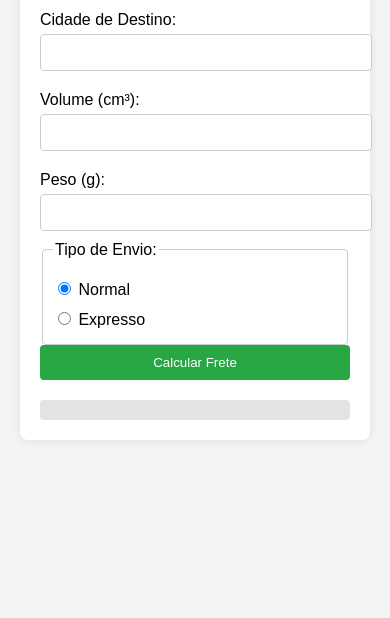
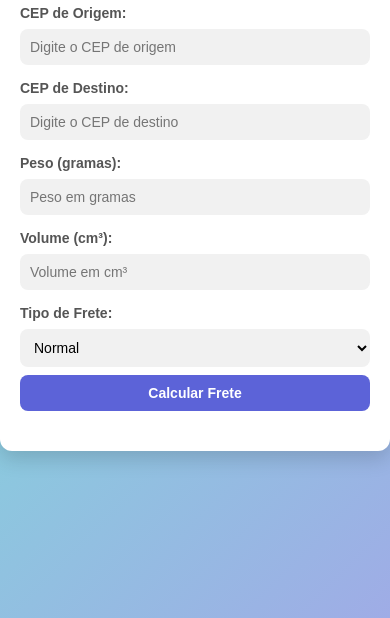
Before and after one commit to Alissonls/calculadoradefrete, a plain HTML site: page index.html in a window 390 px wide. Shown: the part 226-844 px from the top of the page. Drawn offline with Linux system fonts and the light colour scheme.

Commit message:
Atualização do projeto com novas funcionalidades e estilo moderno

```diff
--- a/index.html
+++ b/index.html
@@ -1,40 +1,35 @@
 <!DOCTYPE html>
-<html lang="pt-BR">
+<html lang="pt-br">
 <head>
     <meta charset="UTF-8">
     <meta name="viewport" content="width=device-width, initial-scale=1.0">
-    <title>Calculadora de Fretes</title>
+    <title>Calculadora de Frete</title>
     <link rel="stylesheet" href="style.css">
 </head>
 <body>
     <div class="container">
-        <h1>Calculadora de Fretes</h1>
+        <h1>Calculadora de Frete</h1>
         <form id="freteForm">
-            <label for="cidadeOrigem">Cidade de Origem:</label>
-            <input type="text" id="cidadeOrigem" required>
+            <label for="cepOrigem">CEP de Origem:</label>
+            <input type="text" id="cepOrigem" placeholder="Digite o CEP de origem" required>
 
-            <label for="cidadeDestino">Cidade de Destino:</label>
-            <input type="text" id="cidadeDestino" required>
+            <label for="cepDestino">CEP de Destino:</label>
+            <input type="text" id="cepDestino" placeholder="Digite o CEP de destino" required>
+
+            <label for="peso">Peso (gramas):</label>
+            <input type="number" id="peso" placeholder="Peso em gramas" required>
 
             <label for="volume">Volume (cm³):</label>
-            <input type="number" id="volume" required>
+            <input type="number" id="volume" placeholder="Volume em cm³" required>
 
-            <label for="peso">Peso (g):</label>
-            <input type="number" id="peso" required>
+            <label for="tipoFrete">Tipo de Frete:</label>
+            <select id="tipoFrete" required>
+                <option value="normal">Normal</option>
+                <option value="expresso">Expresso</option>
+            </select>
 
-            <fieldset>
-                <legend>Tipo de Envio:</legend>
-                <label>
-                    <input type="radio" name="tipo" value="normal" checked> Normal
-                </label>
-                <label>
-                    <input type="radio" name="tipo" value="expresso"> Expresso
-                </label>
-            </fieldset>
-
-            <button type="button" id="calcular">Calcular Frete</button>
+            <button type="button" onclick="calcularFrete()">Calcular Frete</button>
         </form>
-
         <div id="resultado"></div>
     </div>
 
--- a/script.js
+++ b/script.js
@@ -1,80 +1,91 @@
-// Defina a chave da API do OpenCage
-const API_KEY = '38f3f75e146e478ebd6f71b24d021dff';
+// Chave da API OpenCage
+const OPEN_CAGE_API_KEY = '38f3f75e146e478ebd6f71b24d021dff';
 
-// Função para calcular o frete
-const calcularFrete = async () => {
-    // Obtenha os valores do formulário
-    const cidadeOrigem = document.getElementById('cidadeOrigem').value;
-    const cidadeDestino = document.getElementById('cidadeDestino').value;
-    const volume = parseFloat(document.getElementById('volume').value);
-    const peso = parseFloat(document.getElementById('peso').value);
-    const tipoEnvio = document.querySelector('input[name="tipo"]:checked').value;
+// Função para buscar a cidade a partir do CEP usando ViaCEP
+async function buscarCidadePorCEP(cep) {
+    try {
+        const response = await fetch(`https://viacep.com.br/ws/${cep}/json/`);
+        if (!response.ok) throw new Error("Erro ao buscar CEP");
 
-    // Validação de dados
-    if (!cidadeOrigem || !cidadeDestino || isNaN(volume) || isNaN(peso)) {
-        alert('Por favor, preencha todos os campos corretamente.');
+        const data = await response.json();
+        if (data.erro) throw new Error("CEP não encontrado");
+
+        return data.localidade; // Retorna a cidade
+    } catch (error) {
+        console.error(error);
+        return null;
+    }
+}
+
+// Função para obter coordenadas da cidade usando OpenCage
+async function obterCoordenadas(cidade) {
+    try {
+        const response = await fetch(`https://api.opencagedata.com/geocode/v1/json?q=${cidade}&key=${OPEN_CAGE_API_KEY}`);
+        const data = await response.json();
+
+        if (data.results.length === 0) throw new Error("Cidade não encontrada");
+
+        const { lat, lng } = data.results[0].geometry;
+        return { lat, lng };
+    } catch (error) {
+        console.error("Erro ao obter coordenadas:", error);
+        return null;
+    }
+}
+
+// Função para calcular a distância entre duas coordenadas
+function calcularDistancia(coord1, coord2) {
+    const R = 6371; // Raio da Terra em km
+    const dLat = (coord2.lat - coord1.lat) * Math.PI / 180;
+    const dLng = (coord2.lng - coord1.lng) * Math.PI / 180;
+
+    const a = Math.sin(dLat / 2) * Math.sin(dLat / 2) +
+              Math.cos(coord1.lat * Math.PI / 180) * Math.cos(coord2.lat * Math.PI / 180) *
+              Math.sin(dLng / 2) * Math.sin(dLng / 2);
+
+    const c = 2 * Math.atan2(Math.sqrt(a), Math.sqrt(1 - a));
+    return R * c; // Retorna a distância em km
+}
+
+// Função principal para calcular o frete
+async function calcularFrete() {
+    const cepOrigem = document.getElementById("cepOrigem").value;
+    const cepDestino = document.getElementById("cepDestino").value;
+    const peso = parseFloat(document.getElementById("peso").value);
+    const volume = parseFloat(document.getElementById("volume").value);
+    const tipoFrete = document.getElementById("tipoFrete").value;
+
+    if (!cepOrigem || !cepDestino || !peso || !volume) {
+        document.getElementById("resultado").innerText = "Preencha todos os campos.";
         return;
     }
 
-    // Chamada à API do OpenCage para obter as coordenadas das cidades
-    const urlOrigem = `https://api.opencagedata.com/geocode/v1/json?q=${encodeURIComponent(cidadeOrigem)}&key=${API_KEY}`;
-    const urlDestino = `https://api.opencagedata.com/geocode/v1/json?q=${encodeURIComponent(cidadeDestino)}&key=${API_KEY}`;
+    const cidadeOrigem = await buscarCidadePorCEP(cepOrigem);
+    const cidadeDestino = await buscarCidadePorCEP(cepDestino);
 
-    try {
-        // Fetch das cidades de origem e destino
-        const responseOrigem = await fetch(urlOrigem);
-        const responseDestino = await fetch(urlDestino);
+    if (!cidadeOrigem || !cidadeDestino) {
+        document.getElementById("resultado").innerText = "Erro ao buscar dados das cidades. Verifique os CEPs.";
+        return;
+    }
 
-        if (!responseOrigem.ok || !responseDestino.ok) {
-            throw new Error(`Erro na resposta da API.`);
-        }
+    const coordOrigem = await obterCoordenadas(cidadeOrigem);
+    const coordDestino = await obterCoordenadas(cidadeDestino);
 
-        const dataOrigem = await responseOrigem.json();
-        const dataDestino = await responseDestino.json();
+    if (!coordOrigem || !coordDestino) {
+        document.getElementById("resultado").innerText = "Erro ao obter coordenadas das cidades.";
+        return;
+    }
 
-        if (dataOrigem.results.length === 0 || dataDestino.results.length === 0) {
-            alert('Cidade de origem ou destino não encontrada. Tente novamente.');
-            return;
-        }
+    const distancia = calcularDistancia(coordOrigem, coordDestino);
 
-        // Aqui você pode processar as respostas da API para obter as coordenadas
-        const latOrigem = dataOrigem.results[0].geometry.lat;
-        const lngOrigem = dataOrigem.results[0].geometry.lng;
-        const latDestino = dataDestino.results[0].geometry.lat;
-        const lngDestino = dataDestino.results[0].geometry.lng;
+    // Calcula o frete com base na distância, peso, volume e tipo de frete
+    const taxaBase = tipoFrete === "expresso" ? 1.5 : 1.0;
+    const precoPorDistancia = distancia * 0.1;
+    const precoPorPeso = peso * 0.005;
+    const precoPorVolume = volume * 0.002;
 
-        // Calcular a distância (em km) usando a fórmula de Haversine
-        const distancia = calcularDistancia(latOrigem, lngOrigem, latDestino, lngDestino);
+    const precoFinal = (precoPorDistancia + precoPorPeso + precoPorVolume) * taxaBase;
 
-        // Calculando o preço do frete
-        let precoFrete = 0;
-        if (tipoEnvio === 'normal') {
-            precoFrete = (volume * 0.1) + (peso * 0.05) + (distancia * 0.02); // Exemplo de cálculo
-        } else {
-            precoFrete = (volume * 0.2) + (peso * 0.1) + (distancia * 0.04); // Exemplo de cálculo
-        }
-
-        // Exibir o preço do frete
-        const resultadoDiv = document.getElementById('resultado');
-        resultadoDiv.innerHTML = `O preço do frete é R$ ${precoFrete.toFixed(2)}. Distância: ${distancia.toFixed(2)} km`;
-    } catch (error) {
-        console.error('Erro ao buscar dados das cidades:', error);
-        alert('Erro ao buscar dados das cidades. Tente novamente.');
-    }
-};
-
-// Função para calcular a distância entre duas coordenadas usando a fórmula de Haversine
-const calcularDistancia = (lat1, lon1, lat2, lon2) => {
-    const R = 6371; // Raio da Terra em km
-    const dLat = (lat2 - lat1) * (Math.PI / 180);
-    const dLon = (lon2 - lon1) * (Math.PI / 180);
-    const a = Math.sin(dLat / 2) * Math.sin(dLat / 2) +
-              Math.cos(lat1 * (Math.PI / 180)) * Math.cos(lat2 * (Math.PI / 180)) *
-              Math.sin(dLon / 2) * Math.sin(dLon / 2);
-    const c = 2 * Math.atan2(Math.sqrt(a), Math.sqrt(1 - a));
-    const distancia = R * c; // Distância em km
-    return distancia;
-};
-
-// Adicionar evento de clique ao botão calcular
-document.getElementById('calcular').addEventListener('click', calcularFrete);
+    document.getElementById("resultado").innerText =
+        `De ${cidadeOrigem} para ${cidadeDestino}: R$${precoFinal.toFixed(2)}`;
+}
--- a/style.css
+++ b/style.css
@@ -1,64 +1,102 @@
+* {
+    box-sizing: border-box;
+    margin: 0;
+    padding: 0;
+    font-family: Arial, sans-serif;
+}
+
 body {
-    font-family: Arial, sans-serif;
-    background-color: #f4f4f4;
-    margin: 0;
-    padding: 20px;
+    background: linear-gradient(135deg, #74ebd5, #9face6);
+    display: flex;
+    justify-content: center;
+    align-items: center;
+    min-height: 100vh;
+    color: #333;
 }
 
 .container {
-    max-width: 600px;
-    margin: auto;
-    background: white;
-    padding: 20px;
-    border-radius: 8px;
-    box-shadow: 0 0 10px rgba(0, 0, 0, 0.1);
+    background: #fff;
+    padding: 30px;
+    border-radius: 12px;
+    box-shadow: 0 8px 20px rgba(0, 0, 0, 0.15);
+    max-width: 400px;
+    width: 100%;
+    text-align: center;
+    transition: transform 0.3s;
+}
+
+.container:hover {
+    transform: scale(1.02);
 }
 
 h1 {
-    text-align: center;
     color: #333;
+    font-size: 24px;
+    margin-bottom: 20px;
 }
 
-label {
+form label {
     display: block;
-    margin: 10px 0 5px;
+    color: #555;
+    font-weight: bold;
+    font-size: 14px;
+    margin-top: 15px;
+    text-align: left;
 }
 
-input[type="text"],
-input[type="number"] {
+input, select, button {
     width: 100%;
-    padding: 10px;
-    margin-bottom: 10px;
-    border: 1px solid #ccc;
-    border-radius: 4px;
+    padding: 12px;
+    margin-top: 8px;
+    border: none;
+    border-radius: 8px;
+    font-size: 16px;
 }
 
-fieldset {
-    border: 1px solid #ccc;
-    border-radius: 4px;
-    padding: 10px;
+input, select {
+    background-color: #f1f1f1;
+    transition: background-color 0.3s ease;
+}
+
+input:focus, select:focus {
+    background-color: #e9ecef;
+    outline: none;
 }
 
 button {
-    width: 100%;
-    padding: 10px;
-    background-color: #28a745;
-    border: none;
+    background-color: #5c63d8;
     color: white;
-    border-radius: 4px;
+    font-weight: bold;
     cursor: pointer;
+    transition: background-color 0.3s ease, transform 0.3s;
 }
 
 button:hover {
-    background-color: #218838;
+    background-color: #4a51c2;
+}
+
+button:active {
+    transform: scale(0.98);
 }
 
 #resultado {
     margin-top: 20px;
-    padding: 10px;
-    background: #e2e3e5;
-    border-radius: 4px;
-    text-align: center;
     font-size: 18px;
     color: #333;
+    font-weight: bold;
 }
+
+@media (max-width: 500px) {
+    .container {
+        padding: 20px;
+    }
+
+    h1 {
+        font-size: 20px;
+    }
+
+    input, select, button {
+        font-size: 14px;
+        padding: 10px;
+    }
+}
```
